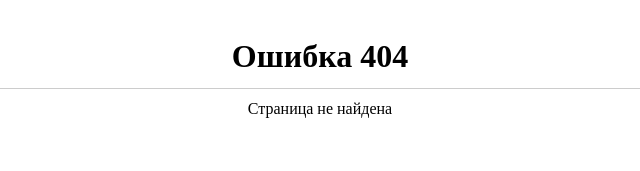
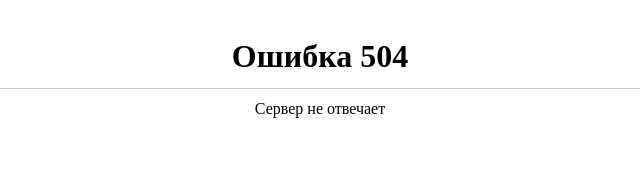
Before and after one commit to ayaz-js/culloyan, a React (Vite) app: page / in a window 1280 px wide. Before the commit this address had no page. Shown: the top 171 px of the page, without its empty margins (320-960 px from the left). Built offline with nearby package versions, Linux system fonts and the light colour scheme.

Commit message:
feat: update not-found component

```diff
--- a/src/components/site/not-found.tsx
+++ b/src/components/site/not-found.tsx
@@ -2,7 +2,7 @@ import { useEffect } from 'react'
 
 export function NotFound() {
   useEffect(() => {
-    document.title = 'Ошибка 404'
+    document.title = 'Ошибка 504'
   }, [])
 
   return (
@@ -10,9 +10,9 @@ export function NotFound() {
       className="fixed inset-0 overflow-auto bg-white px-4 py-8 text-center text-black"
       style={{ fontFamily: 'Times New Roman, Times, serif' }}
     >
-      <h1 className="text-[2em] font-bold">Ошибка 404</h1>
+      <h1 className="text-[2em] font-bold">Ошибка 504</h1>
       <hr className="my-2 border-t border-[#ccc]" />
-      <p>Страница не найдена</p>
+      <p>Сервер не отвечает</p>
     </main>
   )
 }
```
